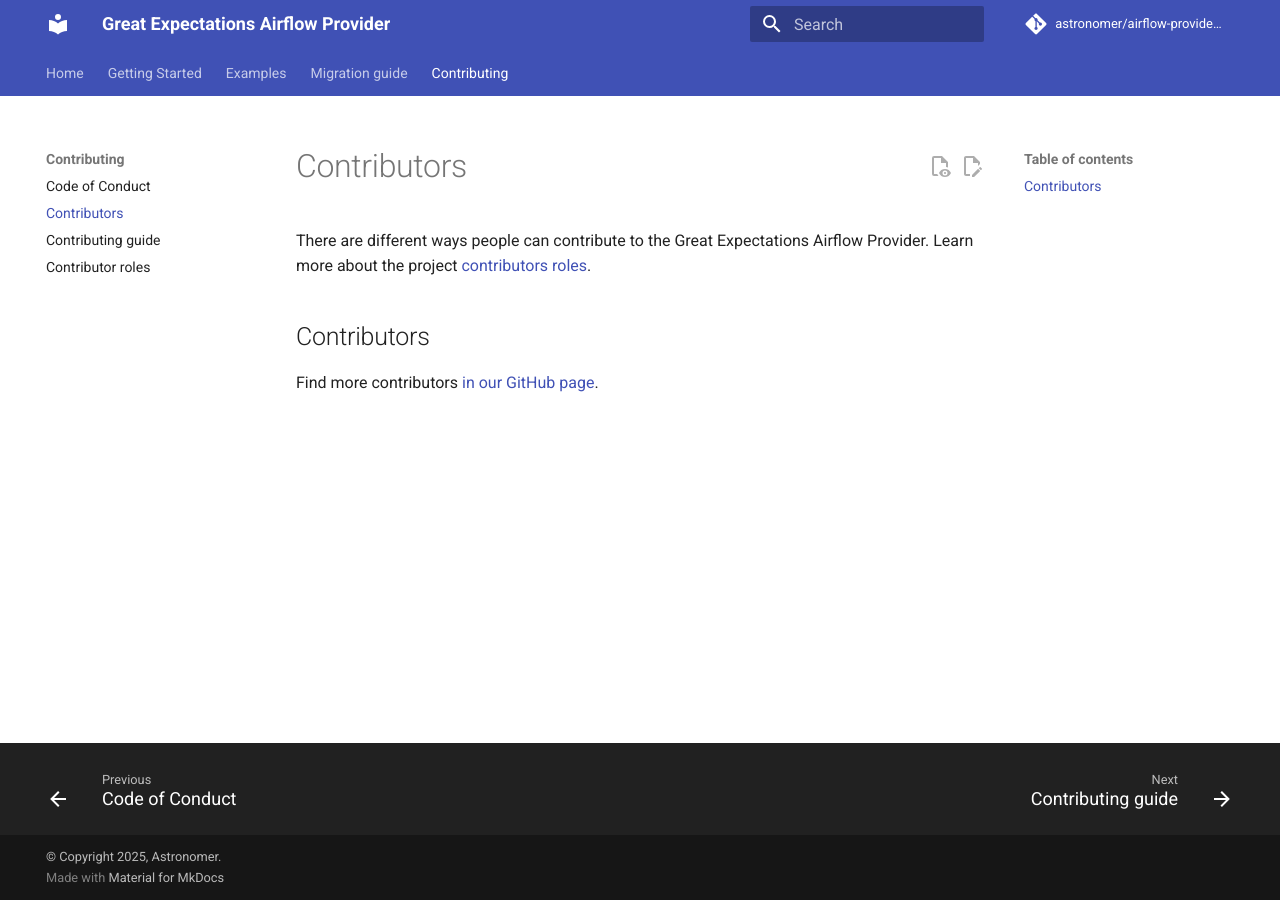
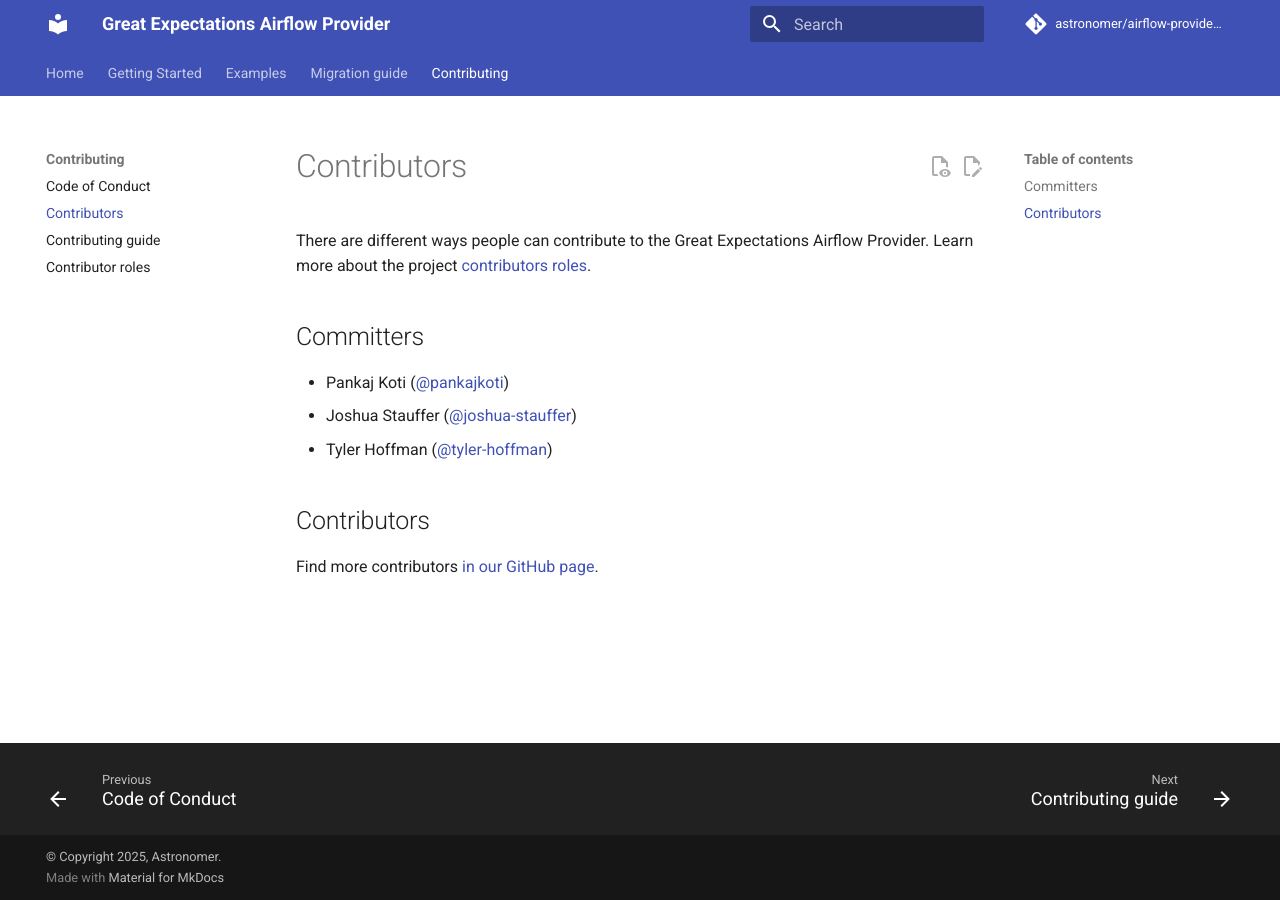
Before and after one commit to astronomer/airflow-provider-great-expectations, an MkDocs documentation site: the page built from docs/contributing/contributors.md, in a window 1280 px wide. Built offline with MkDocs 1.6.1 and Material for MkDocs 9.7.7, drawn with Linux system fonts in a browser that asks for light colours; comment, search, counter and statistics services are not loaded; the version menu is left out.

Commit message:
Mention Committers in the documentation (#180)
This PR adds the following contributors as committers as per the docs
mentioned at
https://github.com/astronomer/airflow-provider-great-expectations/blob/main/docs/contributing/contributor-roles.md#committers:

* Pankaj Koti ([@pankajkoti](https://github.com/pankajkoti))
* Joshua Stauffer
([@joshua-stauffer](https://github.com/joshua-stauffer))
* Tyler Hoffman ([@tyler-hoffman](https://github.com/tyler-hoffman))

```diff
--- a/docs/contributing/contributors.md
+++ b/docs/contributing/contributors.md
@@ -3,6 +3,11 @@
 There are different ways people can contribute to the Great Expectations Airflow Provider.
 Learn more about the project [contributors roles](/docs/contributing/contributor-roles.md).
 
+## Committers
+
+* Pankaj Koti ([@pankajkoti](https://github.com/pankajkoti))
+* Joshua Stauffer ([@joshua-stauffer](https://github.com/joshua-stauffer))
+* Tyler Hoffman ([@tyler-hoffman](https://github.com/tyler-hoffman))
 
 ## Contributors
 
```
